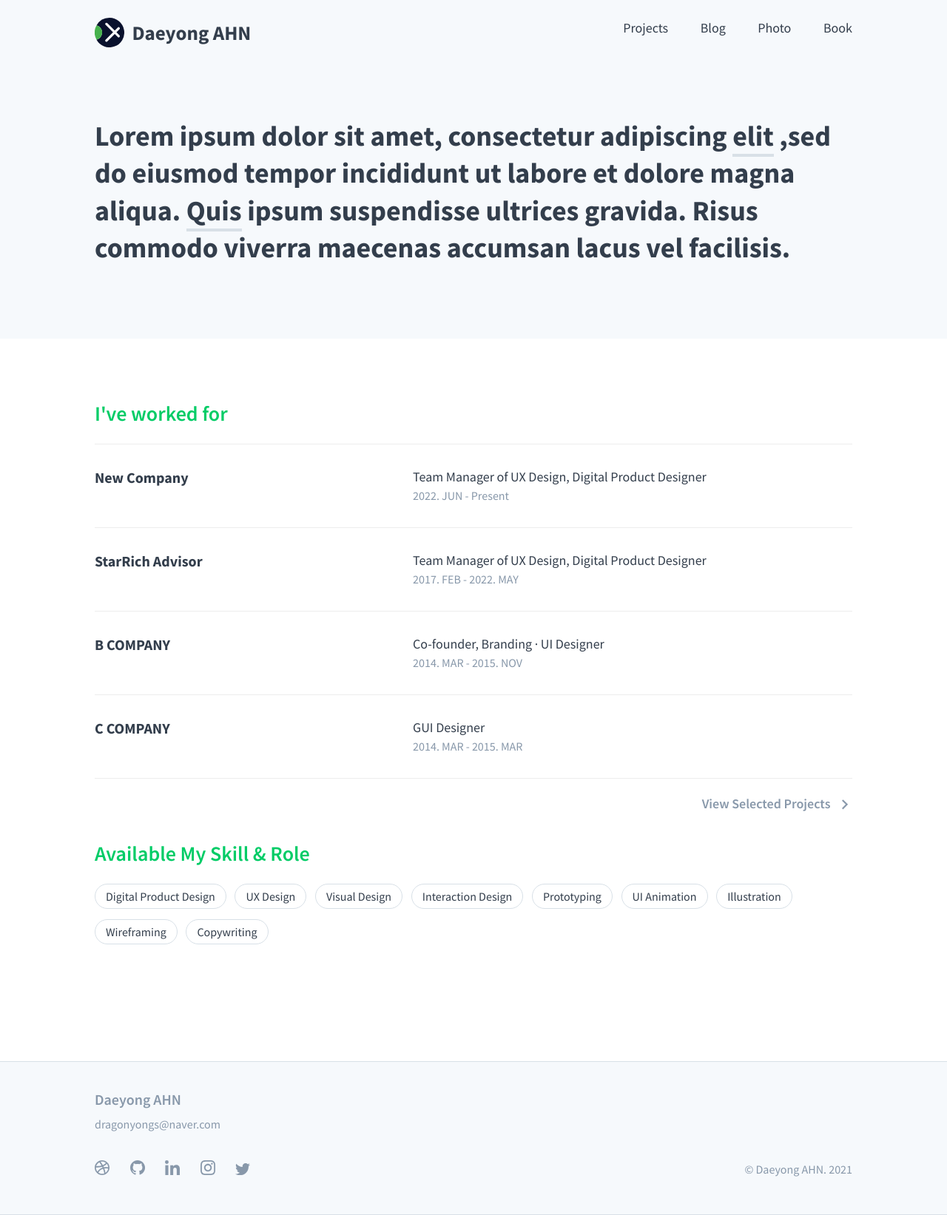
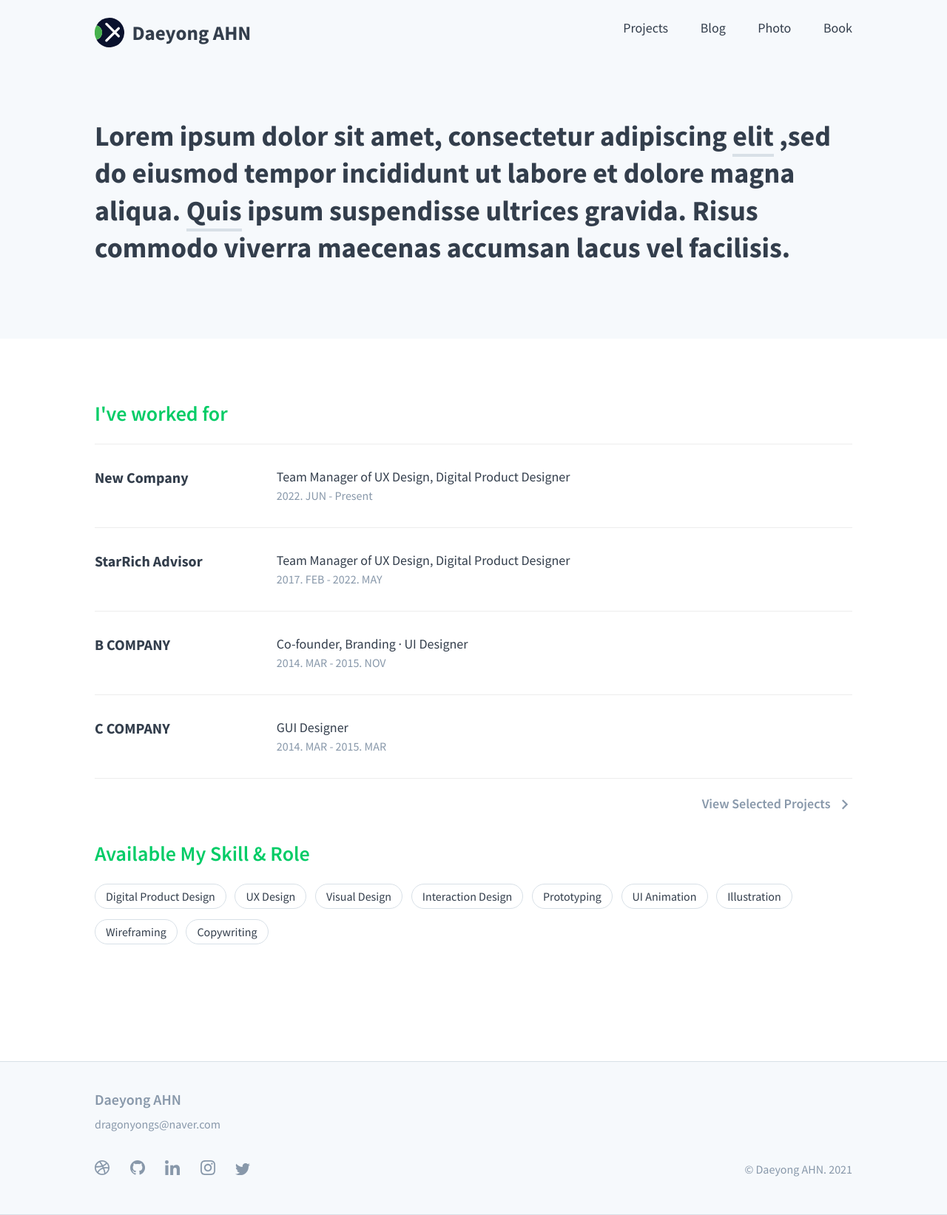
Before and after one commit to dragonyongs/daeyong.github.io, a Jekyll site: the page built from index.md, in a window 1280 px wide. Shown: the whole page at 74% size. Built offline with Jekyll 4.4.1, drawn with Linux system fonts in a browser that asks for light colours.

Commit message:
Update _resume.scss

```diff
--- a/_sass/_resume.scss
+++ b/_sass/_resume.scss
@@ -33,7 +33,7 @@ div.resume-info {
             font-family: $san-serif;
             font-size: 20px;
             font-weight: 700;
-            width: 42%;
+            width: 24%; //42%
             float: left;
 
             @media (max-width: $break-small) {
```
